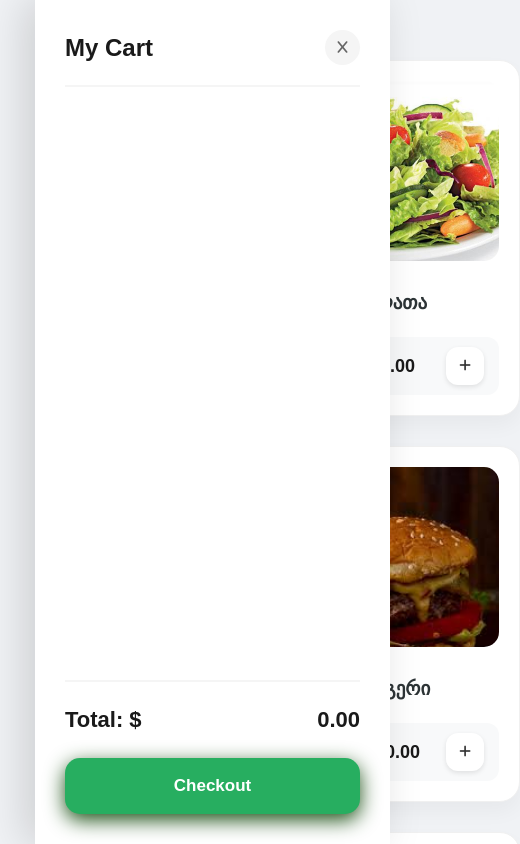
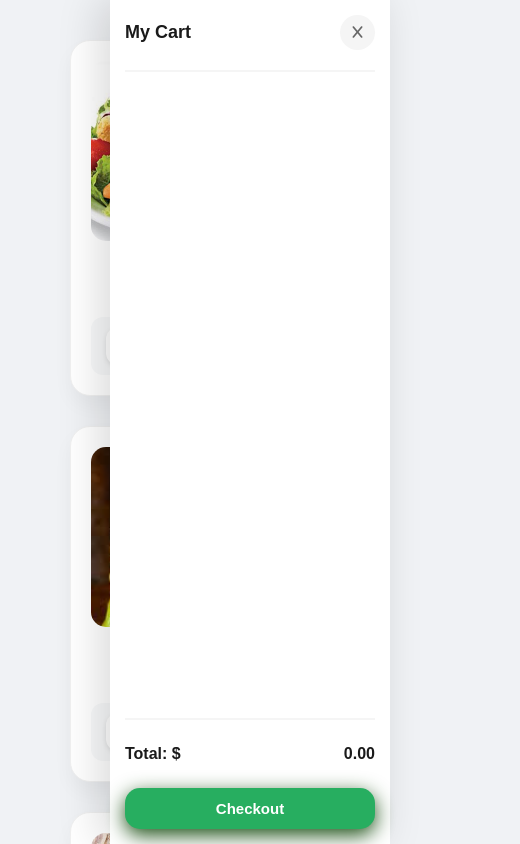
Before and after one commit to lukito492/taskss, a plain HTML site: page index.html in a window 390 px wide. Both pictures are taken after a click on the button 317 px from the left and 57 px from the top of the page. Shown: the top 844 px of the page, 520 px wide, since content can reach past the window. Drawn offline with Linux system fonts and the light colour scheme.

Commit message:
Update style.css

```diff
--- a/style.css
+++ b/style.css
@@ -1,9 +1,8 @@
-
 * {
   margin: 0;
   padding: 0;
   box-sizing: border-box;
-    font-family: 'Poppins', sans-serif;
+  font-family: "Poppins", sans-serif;
 }
 
 body {
@@ -11,13 +10,11 @@ body {
   color: #1a1a1a;
 }
 
-
 .conteiner {
   padding: 40px 20px;
   max-width: 1300px;
   margin: 0 240px;
 }
-
 
 #shop {
   position: fixed;
@@ -47,7 +44,6 @@ body {
   box-shadow: 0 10px 25px rgba(255, 152, 0, 0.5);
 }
 
-
 .menu {
   display: grid;
   grid-template-columns: repeat(auto-fill, minmax(260px, 1fr));
@@ -55,24 +51,22 @@ body {
   padding: 20px 0;
 }
 
-/* პროდუქტის ბარათი */
 .menu > div {
   background: #ffffff;
   border-radius: 20px;
   padding: 20px;
   text-align: center;
-    box-shadow: 0 10px 20px rgba(0,0,0,0.04);
+  box-shadow: 0 10px 20px rgba(0, 0, 0, 0.04);
   transition: all 0.3s ease;
   border: 1px solid #f0f0f0;
 }
 
 .menu > div:hover {
   transform: translateY(-10px);
-    box-shadow: 0 15px 35px rgba(0,0,0,0.1);
+  box-shadow: 0 15px 35px rgba(0, 0, 0, 0.1);
   border-color: #ff9800;
 }
 
-/* პროდუქტის ფოტო */
 .menu img {
   width: 100%;
   height: 180px;
@@ -91,7 +85,6 @@ body {
   justify-content: center;
 }
 
-
 .cost {
   display: flex;
   justify-content: space-between;
@@ -107,7 +100,6 @@ body {
   font-weight: 700;
 }
 
-
 .btn {
   width: 38px;
   height: 38px;
@@ -116,7 +108,7 @@ body {
   background: #fff;
   color: #333;
   cursor: pointer;
-    box-shadow: 0 2px 5px rgba(0,0,0,0.1);
+  box-shadow: 0 2px 5px rgba(0, 0, 0, 0.1);
   transition: all 0.2s ease;
   display: flex;
   justify-content: center;
@@ -129,11 +121,9 @@ body {
   transform: scale(1.1);
 }
 
-
 .btn:has(.fa-minus):hover {
   background: #e74c3c;
 }
-
 
 .sidebar {
   position: fixed;
@@ -142,7 +132,7 @@ body {
   width: 355px;
   height: 100%;
   background: white;
-    box-shadow: -10px 0 40px rgba(0,0,0,0.15);
+  box-shadow: -10px 0 40px rgba(0, 0, 0, 0.15);
   transition: 0.5s cubic-bezier(0.25, 1, 0.5, 1);
   z-index: 1000;
   padding: 30px;
@@ -179,7 +169,6 @@ body {
   transform: rotate(90deg);
 }
 
-
 #items {
   flex-grow: 1;
   overflow-y: auto;
@@ -194,7 +183,6 @@ body {
   background: #e0e0e0;
   border-radius: 10px;
 }
-
 
 .cart-item {
   display: flex;
@@ -237,7 +225,6 @@ body {
   color: #888;
 }
 
-
 .footer {
   padding-top: 25px;
   border-top: 2px solid #f5f5f5;
@@ -264,3 +251,49 @@ body {
   transition: 0.3s;
   box-shadow: 0 6px 20px rgb(28, 80, 21);
 }
+
+@media (max-width: 768px) {
+  .conteiner {
+    margin: 0 300px;
+    padding: 20px;
+    margin-left: 50px;
+  }
+
+  .sidebar {
+    width: 280px;
+    right: -300px;
+    padding: 15px;
+  }
+
+  .sidebar.active {
+    right: 0;
+  }
+
+  .sidebar .header h2 {
+    font-size: 18px;
+    font-weight: 600;
+  }
+
+  .cart-item {
+    padding: 8px;
+    gap: 10px;
+  }
+
+  .cart-item-img {
+    width: 45px;
+    height: 45px;
+  }
+
+  .cart-item-details span:first-child {
+    font-size: 13px;
+  }
+
+  .footer h3 {
+    font-size: 16px;
+  }
+
+  .checkout-btn {
+    padding: 12px;
+    font-size: 15px;
+  }
+}
```
Lines whose indentation alone changed are shown as unchanged.
